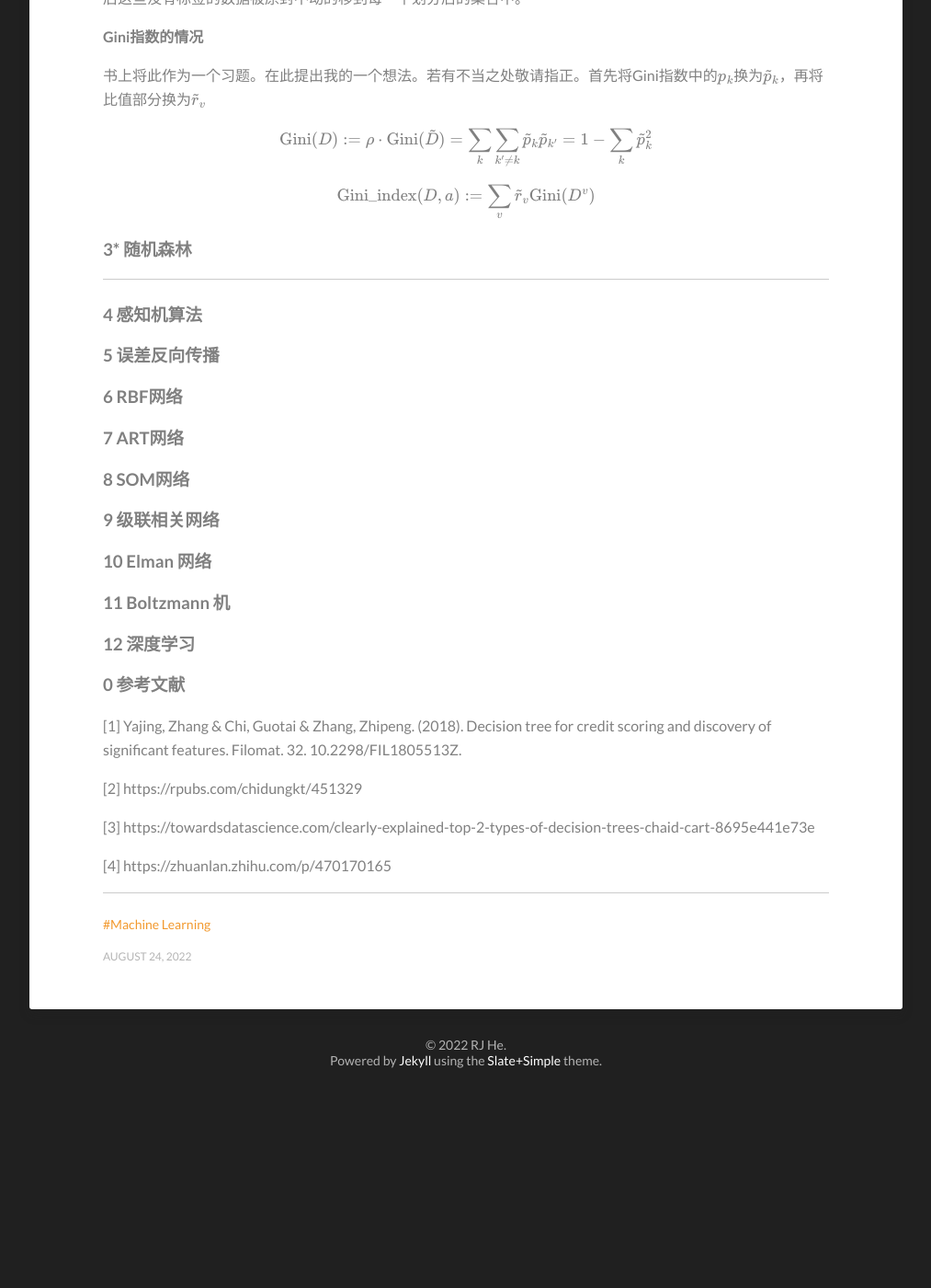
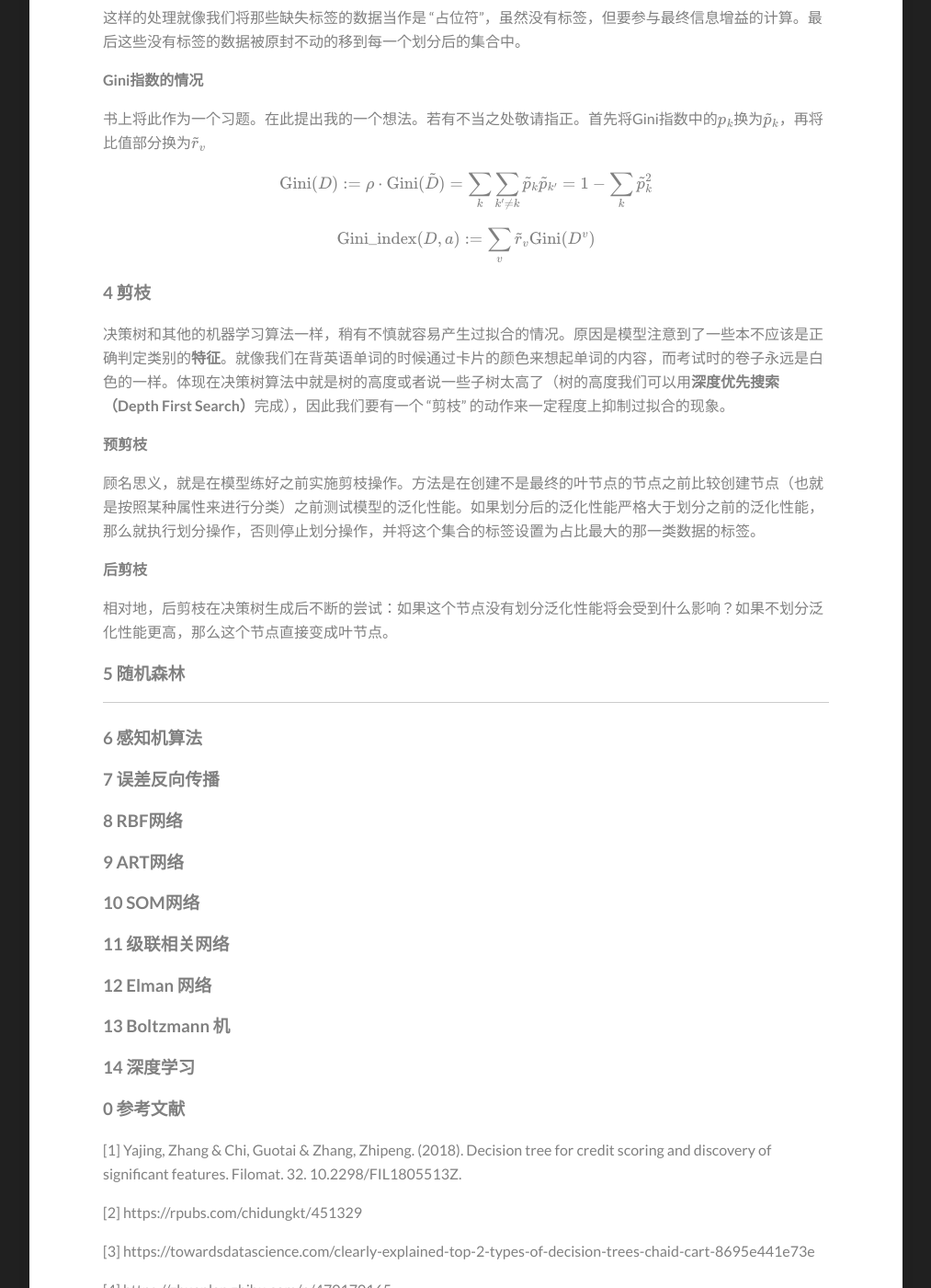
Before and after one commit to hrjtju/hrjtju.github.io, a Jekyll site: the page built from _posts/2022-08-24-DatawhaleML-3.md, in a window 1280 px wide and 1400 px high, scrolled down 4200 px. Shown: the whole window at 92% size, without its empty margins (133-1146 px from the left). Built offline with Jekyll 4.4.1, drawn with Linux system fonts in a browser that asks for light colours; formulas are drawn with MathJax 3; before the commit the page ends 5389 px from its top, so only the background shows below that.

Commit message:
Update 2022-08-24-DatawhaleML-3.md

```diff
--- a/_posts/2022-08-24-DatawhaleML-3.md
+++ b/_posts/2022-08-24-DatawhaleML-3.md
@@ -197,10 +207,33 @@ $$
 \mathrm{Gini\_index}(D, a) := \sum_v \tilde r_v \mathrm{Gini}(D^v)
 $$
 
+### 4 剪枝
 
 
 
-### 3* 随机森林
+决策树和其他的机器学习算法一样，稍有不慎就容易产生过拟合的情况。原因是模型注意到了一些本不应该是正确判定类别的**特征**。就像我们在背英语单词的时候通过卡片的颜色来想起单词的内容，而考试时的卷子永远是白色的一样。体现在决策树算法中就是树的高度或者说一些子树太高了（树的高度我们可以用**深度优先搜索（Depth First Search）**完成），因此我们要有一个 “剪枝” 的动作来一定程度上抑制过拟合的现象。
+
+
+
+**预剪枝**
+
+
+
+顾名思义，就是在模型练好之前实施剪枝操作。方法是在创建不是最终的叶节点的节点之前比较创建节点（也就是按照某种属性来进行分类）之前测试模型的泛化性能。如果划分后的泛化性能严格大于划分之前的泛化性能，那么就执行划分操作，否则停止划分操作，并将这个集合的标签设置为占比最大的那一类数据的标签。
+
+
+
+**后剪枝**
+
+
+
+相对地，后剪枝在决策树生成后不断的尝试：如果这个节点没有划分泛化性能将会受到什么影响？如果不划分泛化性能更高，那么这个节点直接变成叶节点。
+
+
+
+### 5 随机森林
+
+
 
 
 
@@ -210,39 +243,39 @@ $$
 
 
 
-### 4 感知机算法
+### 6 感知机算法
 
 
 
-### 5 误差反向传播
+### 7 误差反向传播
 
 
 
-### 6 RBF网络
+### 8 RBF网络
 
 
 
-### 7 ART网络
+### 9 ART网络
 
 
 
-### 8 SOM网络
+### 10 SOM网络
 
 
 
-### 9 级联相关网络
+### 11 级联相关网络
 
 
 
-### 10 Elman 网络
+### 12 Elman 网络
 
 
 
-### 11 Boltzmann 机
+### 13 Boltzmann 机
 
 
 
-### 12 深度学习
+### 14 深度学习
 
 
 
```
Also changed, not shown: other parts of _posts/2022-08-24-DatawhaleML-3.md (+11 -1 lines).
